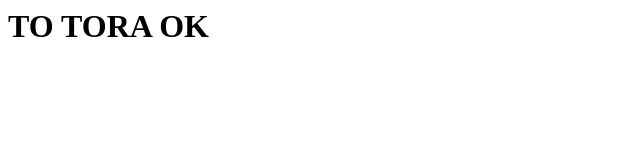
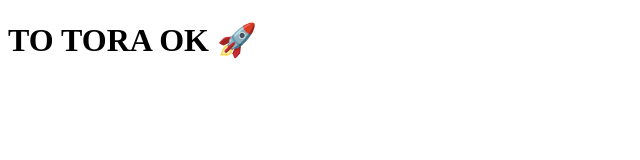
Before and after one commit to Tarikdigital1963/to-tora, a website: page index.html in a window 1280 px wide. Shown: the whole page, without its empty margins (0-640 px from the left). Drawn offline with Linux system fonts and the light colour scheme.

Commit message:
add static index.html fix

```diff
--- a/index.html
+++ b/index.html
@@ -1 +1 @@
-<h1>TO TORA OK</h1>
+<!DOCTYPE html><html><head><title>TO TORA</title></head><body><h1>TO TORA OK 🚀</h1></body></html>
```
